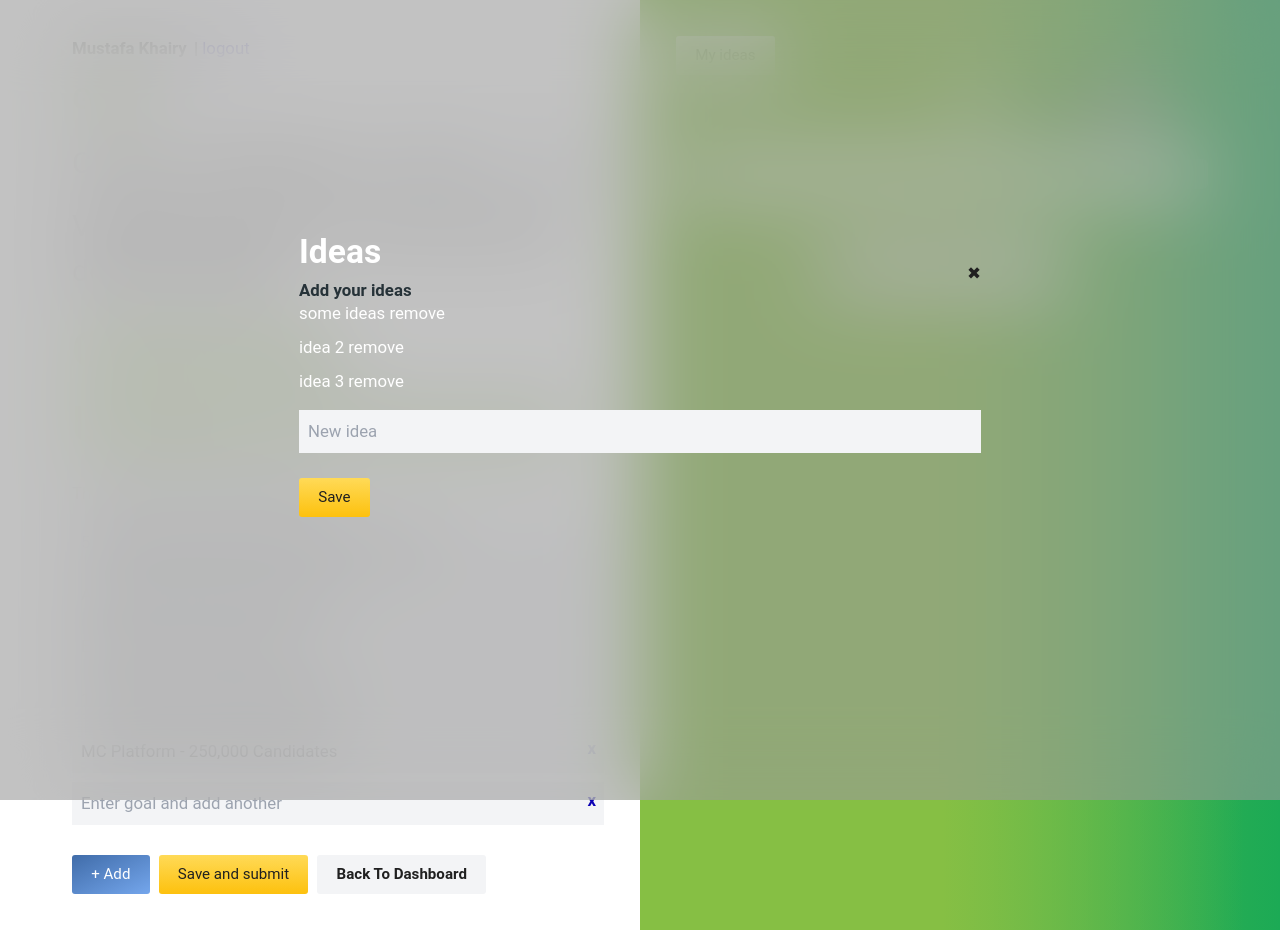
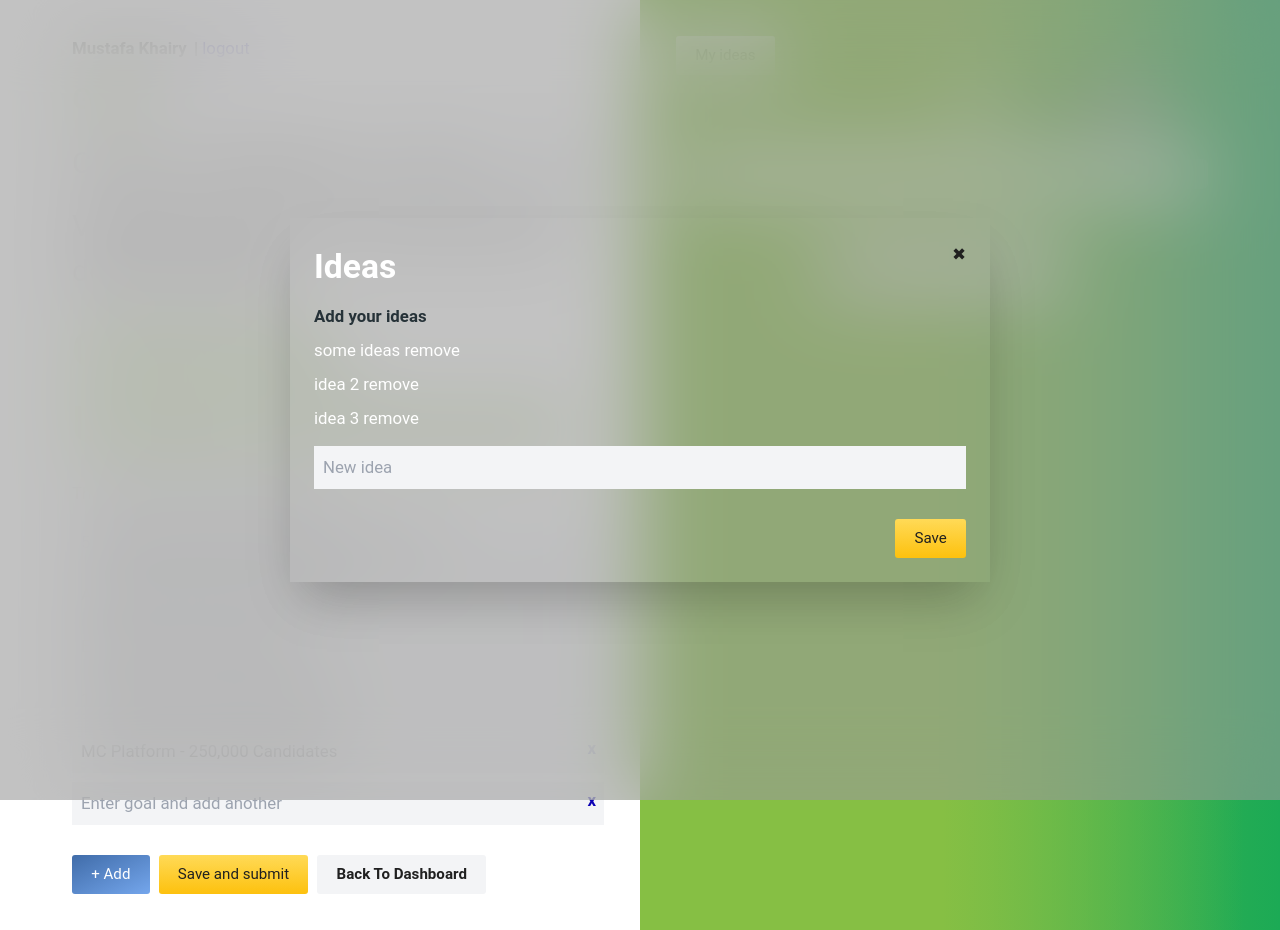
Before and after one commit to Anashawi/ebos-demo, a Next.js app: page /app/goals in a window 1280 px wide. Both pictures are taken after a click on the button "My ideas". Built offline with nearby package versions, Linux system fonts and the light colour scheme; grey boxes are pictures that could not be loaded.

Commit message:
ideas modal

```diff
--- a/components/app/ideas-modal.jsx
+++ b/components/app/ideas-modal.jsx
@@ -12,10 +12,10 @@ const IdeasModal = ({ isOpen, toggle }) => {
                aria-labelledby='modaltitle'
                tabindex='-1'>
                <div className='relative w-auto m-6 pointer-events-none flex items-center h-[calc(100vh_-_1.5rem_*_2)] md:max-w-[700px] md:ml-auto md:mr-auto'>
-                  <div className='modal-content dr-content'>
-                     <div className='flex items-center justify-between p-3 h-12'>
-                        <div className='modal-title'>
-                           <h2 className='text-[2.8rem]'>Ideas</h2>
+                  <div className='p-5 modal-content dr-content shadow-2xl'>
+                     <div className='flex justify-between p-3 h-12 mb-10'>
+                        <div className='modal-title mb-10'>
+                           <h2 className='mb-4 text-[2.8rem]'>Ideas</h2>
                            <h3 className='mb-6 f6 text-gray-gunmetal mb-5'>
                               Add your ideas
                            </h3>
@@ -27,7 +27,7 @@ const IdeasModal = ({ isOpen, toggle }) => {
                            aria-label='Close'></button>
                      </div>
                      <div
-                        className='relative flex-auto p-3 overflow-auto'
+                        className='mt-10 relative flex-auto p-3 overflow-auto'
                         id='ideas-app'>
                         <div className='idea-list'>
                            <ul className='flex flex-col gap-3 mb-5'>
@@ -67,8 +67,7 @@ const IdeasModal = ({ isOpen, toggle }) => {
                               />
                            </li>
                         </div>
-                        <div className='mb-6'>
-                           <br />
+                        <div className='flex justify-end pt-10'>
                            <button
                               type='button'
                               id='saveIdea'
```
